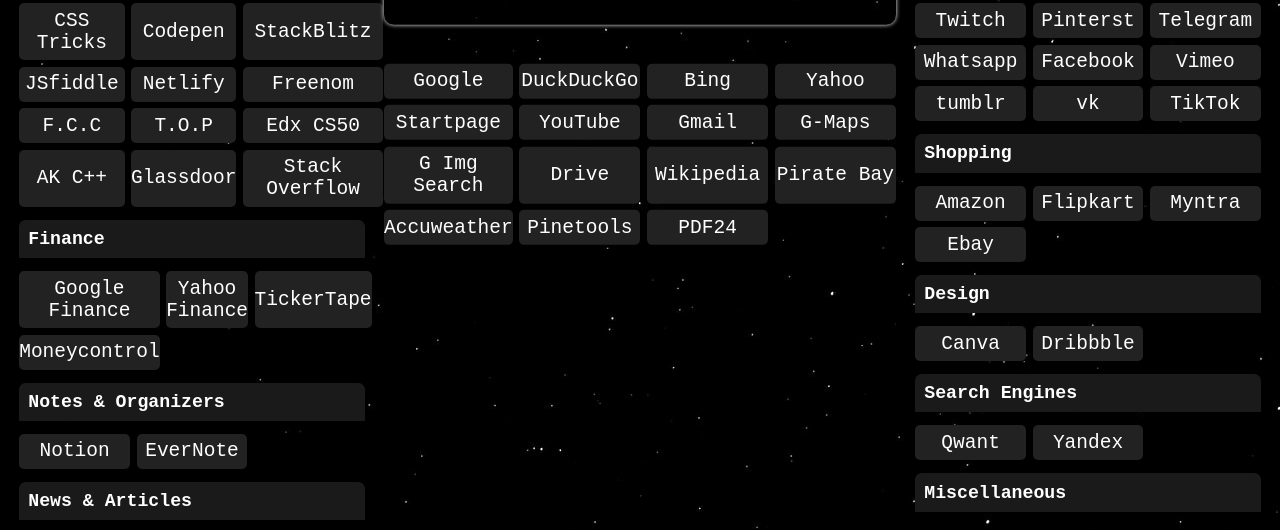
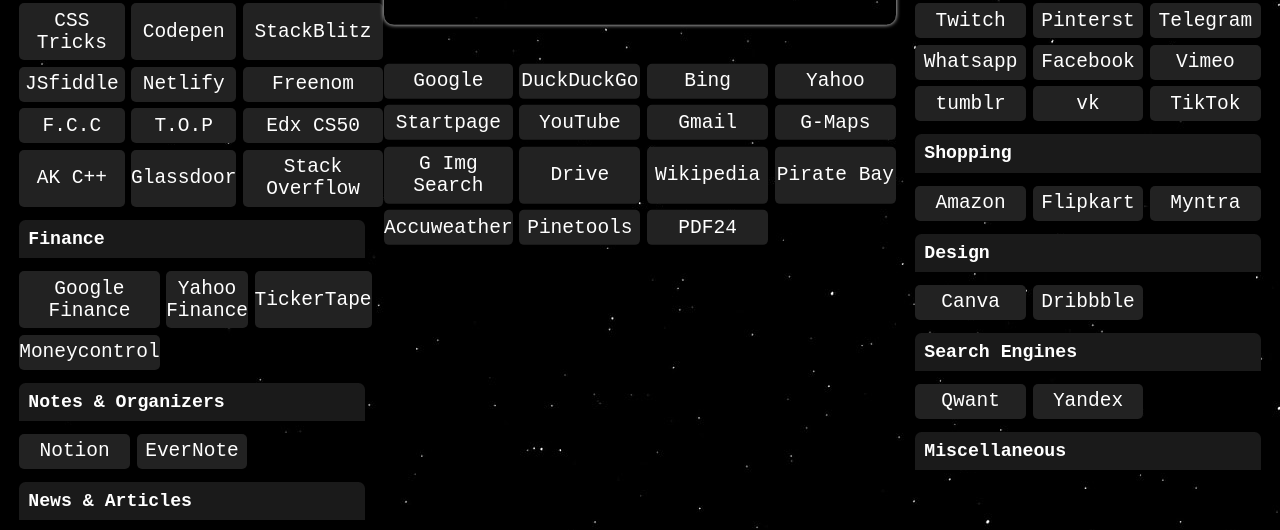
Before and after one commit to s54a/MultiSearch, a plain HTML site: page index.html in a window 1280 px wide. Shown: the part 215-745 px from the top of the page. Drawn offline with Linux system fonts and the light colour scheme.

Commit message:
Update index.html

```diff
--- a/index.html
+++ b/index.html
@@ -135,7 +135,7 @@
       <button onclick="amazon()">Amazon</button>
       <button onclick="filpkart()">Flipkart</button>
       <button onclick="myntra()">Myntra</button>
-      <button onclick="ebay()">Ebay</button>
+<!--       <button onclick="ebay()">Ebay</button> -->
     </div>
     <div class="accordion">Design</div>
     <div class="panel">
```
